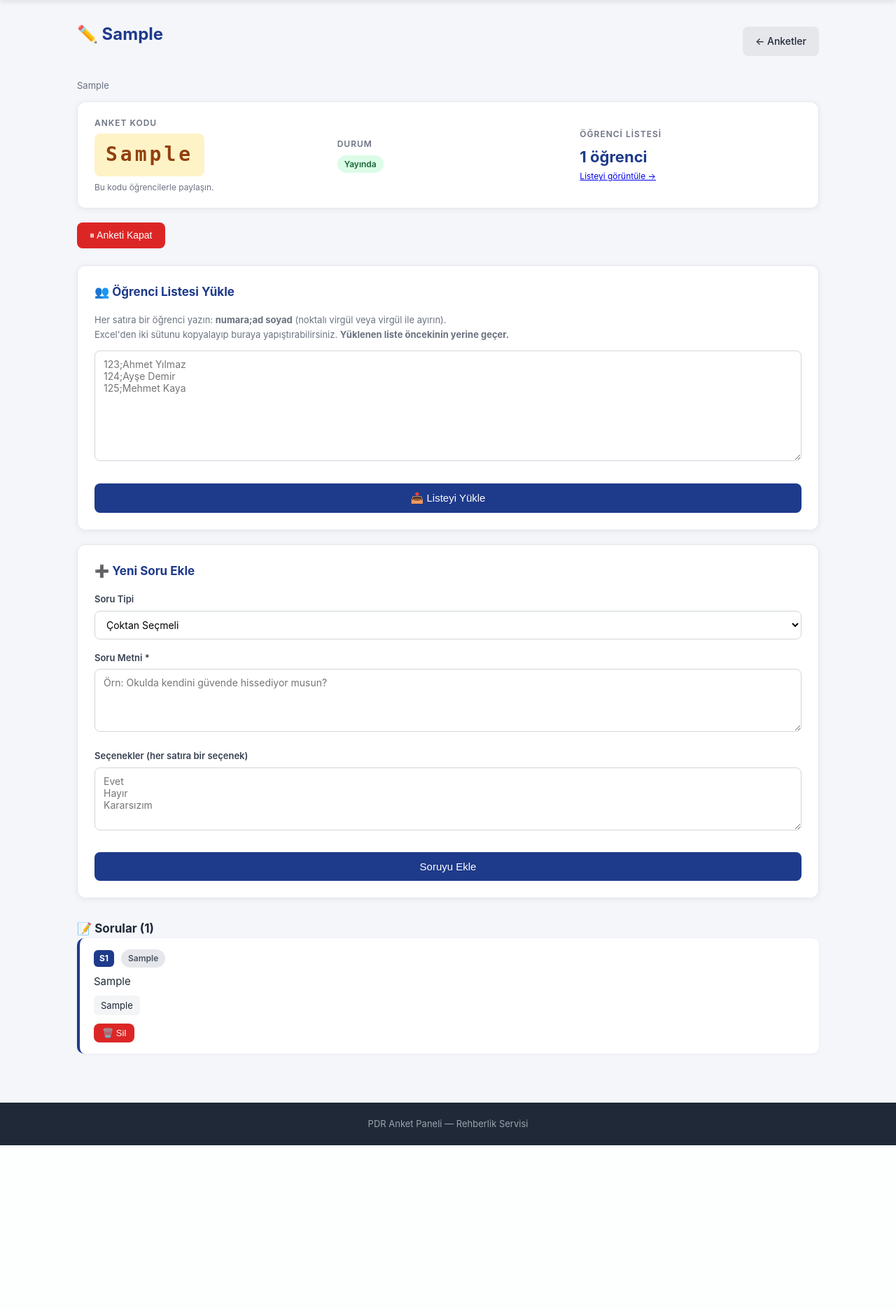
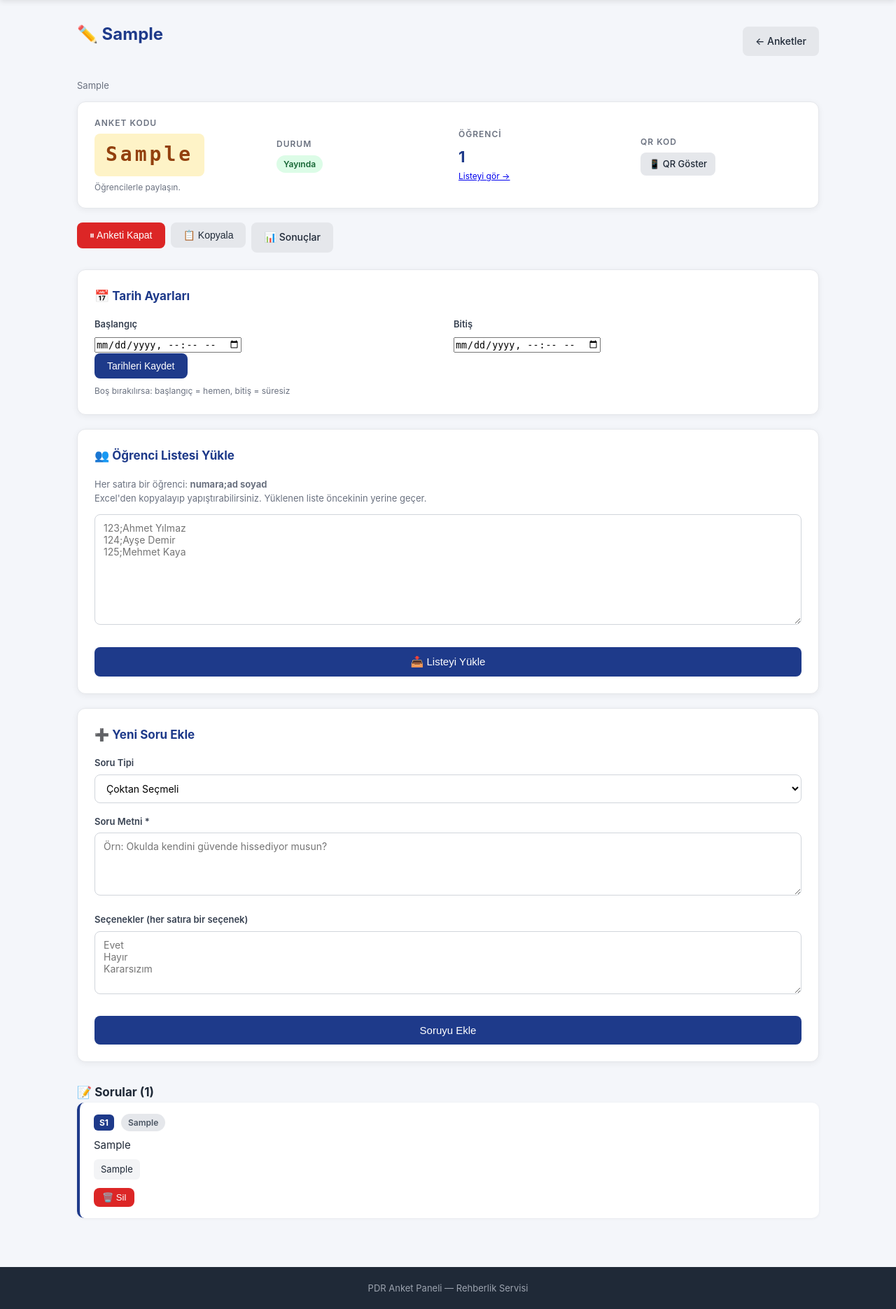
Before and after one commit to rusenozdili1-cloud/pdr-anket-paneli, a Flask app: page /anket/1/duzenle in a window 1280 px wide. Shown: the part 57-1928 px from the top of the page at 70% size. Before the commit the page ends 1694 px from the top, so only its background shows below. Run offline with Flask 3, Linux system fonts and the light colour scheme; the visitor is signed in with stand-in values (Sample User, id 1); tables that the repository leaves empty hold one stand-in row (values such as "Sample post").

Commit message:
Update anket_duzenle.html

```diff
--- a/templates/anket_duzenle.html
+++ b/templates/anket_duzenle.html
@@ -15,7 +15,7 @@
   <div>
     <span class="etiket-baslik">Anket Kodu</span>
     <div class="kod-buyuk">{{ anket.kod }}</div>
-    <small>Bu kodu öğrencilerle paylaşın.</small>
+    <small>Öğrencilerle paylaşın.</small>
   </div>
   <div>
     <span class="etiket-baslik">Durum</span>
@@ -26,26 +26,57 @@
     {% endif %}
   </div>
   <div>
-    <span class="etiket-baslik">Öğrenci Listesi</span>
-    <div style="font-size: 22px; font-weight: 700; color: #1e3a8a;">{{ ogrenci_sayisi }} öğrenci</div>
-    <small><a href="{{ url_for('ogrenci_listesi', anket_id=anket.id) }}">Listeyi görüntüle →</a></small>
+    <span class="etiket-baslik">Öğrenci</span>
+    <div style="font-size: 22px; font-weight: 700; color: #1e3a8a;">{{ ogrenci_sayisi }}</div>
+    <small><a href="{{ url_for('ogrenci_listesi', anket_id=anket.id) }}">Listeyi gör →</a></small>
+  </div>
+  <div>
+    <span class="etiket-baslik">QR Kod</span>
+    <a href="{{ url_for('anket_qr', anket_id=anket.id) }}" class="btn kucuk">📱 QR Göster</a>
   </div>
 </div>
 
-<form method="post" action="{{ url_for('anket_yayinla', anket_id=anket.id) }}" style="margin-bottom: 24px;">
+<div style="display: flex; gap: 8px; flex-wrap: wrap; margin-bottom: 24px;">
+  <form method="post" action="{{ url_for('anket_yayinla', anket_id=anket.id) }}">
     {% if anket.yayinda %}
       <button type="submit" class="btn tehlike">⏸ Anketi Kapat</button>
     {% else %}
       <button type="submit" class="btn birincil">▶ Anketi Yayınla</button>
     {% endif %}
   </form>
+  <form method="post" action="{{ url_for('anket_kopyala', anket_id=anket.id) }}">
+    <button type="submit" class="btn">📋 Kopyala</button>
+  </form>
+  <a href="{{ url_for('sonuclar', anket_id=anket.id) }}" class="btn">📊 Sonuçlar</a>
+</div>
+
+<!-- Tarih Ayarları -->
+<div class="form-kart">
+  <h3>📅 Tarih Ayarları</h3>
+  <form method="post" action="{{ url_for('tarih_guncelle', anket_id=anket.id) }}">
+    <div style="display: grid; grid-template-columns: 1fr 1fr; gap: 16px;">
+      <div>
+        <label>Başlangıç</label>
+        <input type="datetime-local" name="baslangic" value="{{ anket.baslangic or '' }}">
+      </div>
+      <div>
+        <label>Bitiş</label>
+        <input type="datetime-local" name="bitis" value="{{ anket.bitis or '' }}">
+      </div>
+    </div>
+    <button type="submit" class="btn birincil">Tarihleri Kaydet</button>
+    <small style="color: #6b7280; font-size: 12px; display: block; margin-top: 8px;">
+      Boş bırakılırsa: başlangıç = hemen, bitiş = süresiz
+    </small>
+  </form>
+</div>
 
 <!-- Öğrenci Listesi Yükleme -->
 <div class="form-kart">
   <h3>👥 Öğrenci Listesi Yükle</h3>
   <p style="font-size: 13px; color: #6b7280; margin-bottom: 12px;">
-    Her satıra bir öğrenci yazın: <strong>numara;ad soyad</strong> (noktalı virgül veya virgül ile ayırın).<br>
-    Excel'den iki sütunu kopyalayıp buraya yapıştırabilirsiniz. <strong>Yüklenen liste öncekinin yerine geçer.</strong>
+    Her satıra bir öğrenci: <strong>numara;ad soyad</strong><br>
+    Excel'den kopyalayıp yapıştırabilirsiniz. Yüklenen liste öncekinin yerine geçer.
   </p>
   <form method="post" action="{{ url_for('ogrenci_yukle', anket_id=anket.id) }}">
     <textarea name="liste" rows="8" required
@@ -62,7 +93,7 @@
     <select name="tip" id="soru-tipi" onchange="tipDegisti()">
       <option value="coktan">Çoktan Seçmeli</option>
       <option value="likert">Likert (1-5)</option>
-      <option value="metin">Açık Uçlu (Yazılı)</option>
+      <option value="metin">Açık Uçlu</option>
     </select>
 
     <label>Soru Metni *</label>
```
Lines whose indentation alone changed are shown as unchanged.
